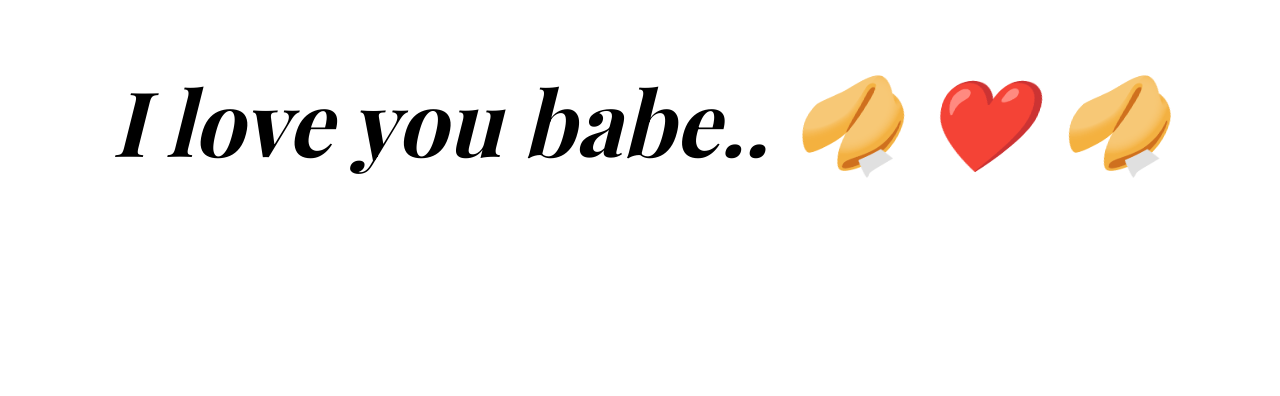
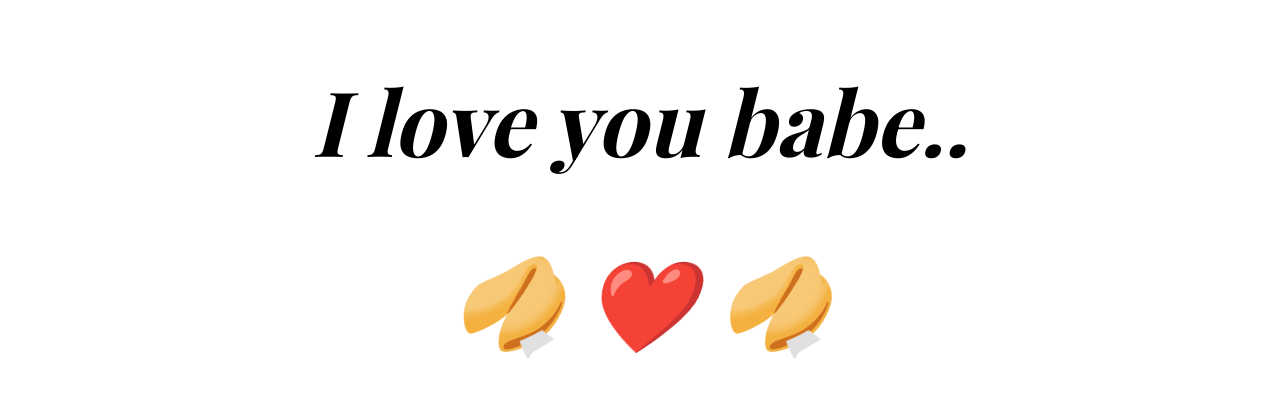
Before and after one commit to SamuelBenkeCalabresi/portfolio-with-aws, a React (Create React App) app: page / in a window 1280 px wide. Shown: the top 396 px of the page. Built offline with nearby package versions, Linux system fonts and the light colour scheme; a web font is replaced by a local one.

Commit message:
updating App.js test

```diff
--- a/src/App.js
+++ b/src/App.js
@@ -3,7 +3,8 @@ import './App.css';
 function App() {
   return (
     <div className="App">
-      <h1 className="header">I love you babe.. 🥠 ❤️ 🥠</h1>
+      <h1 className="header">I love you babe..</h1>
+      <h1 className="header">🥠 ❤️ 🥠</h1>
     </div>
   );
 }
```
